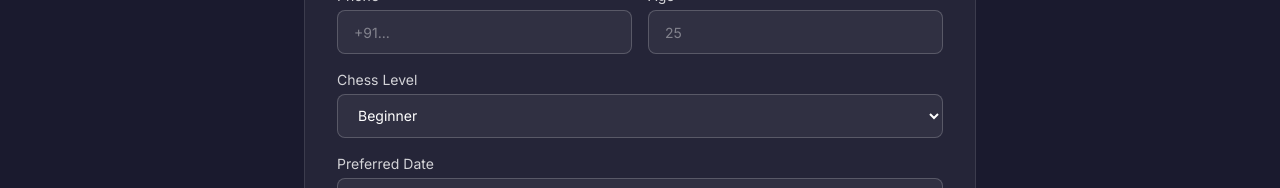
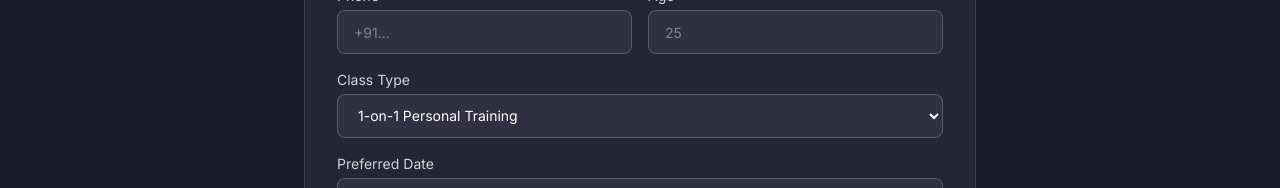
Before and after one commit to abhinavdubgepro-netizen/chess-academy, a Next.js app: page /demo in a window 1280 px wide. Shown: the part 487-675 px from the top of the page. Built offline with nearby package versions, Linux system fonts and the light colour scheme.

Commit message:
Update page.tsx

```diff
--- a/app/demo/page.tsx
+++ b/app/demo/page.tsx
@@ -15,7 +15,7 @@ export default function DemoPage() {
     email: "",
     phone: "",
     age: "",
-    chessLevel: "beginner",
+    classType: "1-on-1", // Changed from chessLevel
     preferredDate: "",
     message: "",
   });
@@ -38,13 +38,12 @@ export default function DemoPage() {
           email: formData.email,
           phone: formData.phone,
           age: formData.age,
-          chessLevel: formData.chessLevel,
+          classType: formData.classType, // Changed from chessLevel
           preferredDate: formData.preferredDate,
           message: formData.message,
         }),
       });
 
-      // Get the response body even if not OK
       let data;
       try {
         data = await res.json();
@@ -85,7 +84,7 @@ export default function DemoPage() {
               <CheckCircle className="w-16 h-16 text-green-400 mx-auto mb-4" />
               <h3 className="text-xl font-semibold text-white mb-2">Request Submitted!</h3>
               <p className="text-white/60 mb-6">We will contact you within 24 hours.</p>
-              <Button onClick={() => { setStatus("idle"); setFormData({ name: "", email: "", phone: "", age: "", chessLevel: "beginner", preferredDate: "", message: "" }); }} variant="outline">Submit Another</Button>
+              <Button onClick={() => { setStatus("idle"); setFormData({ name: "", email: "", phone: "", age: "", classType: "1-on-1", preferredDate: "", message: "" }); }} variant="outline">Submit Another</Button>
             </div>
           ) : status === "already-exists" ? (
             <div className="text-center py-8">
@@ -119,11 +118,10 @@ export default function DemoPage() {
                 </div>
               </div>
               <div>
-                <label className="block text-sm text-white/80 mb-1">Chess Level</label>
-                <Select name="chessLevel" value={formData.chessLevel} onChange={handleChange}>
-                  <option value="beginner">Beginner</option>
-                  <option value="intermediate">Intermediate</option>
-                  <option value="advanced">Advanced</option>
+                <label className="block text-sm text-white/80 mb-1">Class Type</label>
+                <Select name="classType" value={formData.classType} onChange={handleChange}>
+                  <option value="1-on-1">1-on-1 Personal Training</option>
+                  <option value="group">Group Classes</option>
                 </Select>
               </div>
               <div>
```
